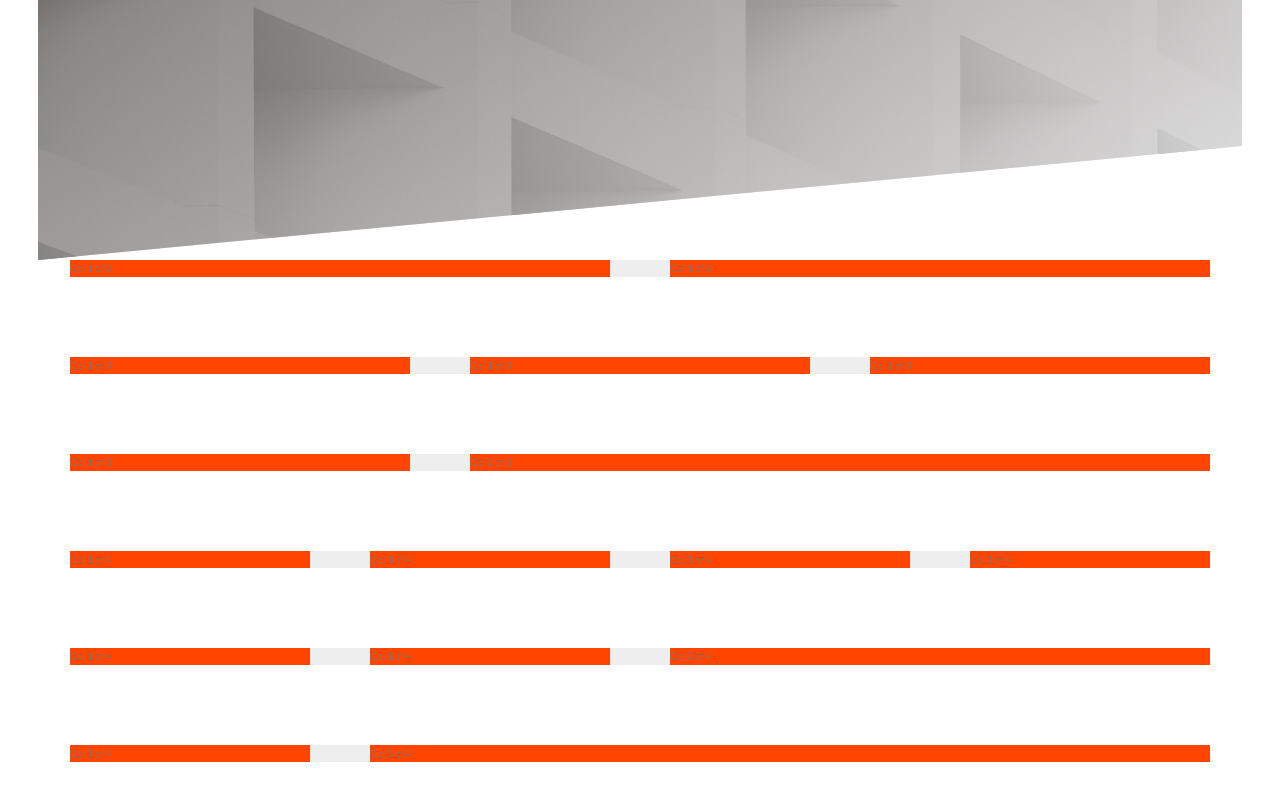
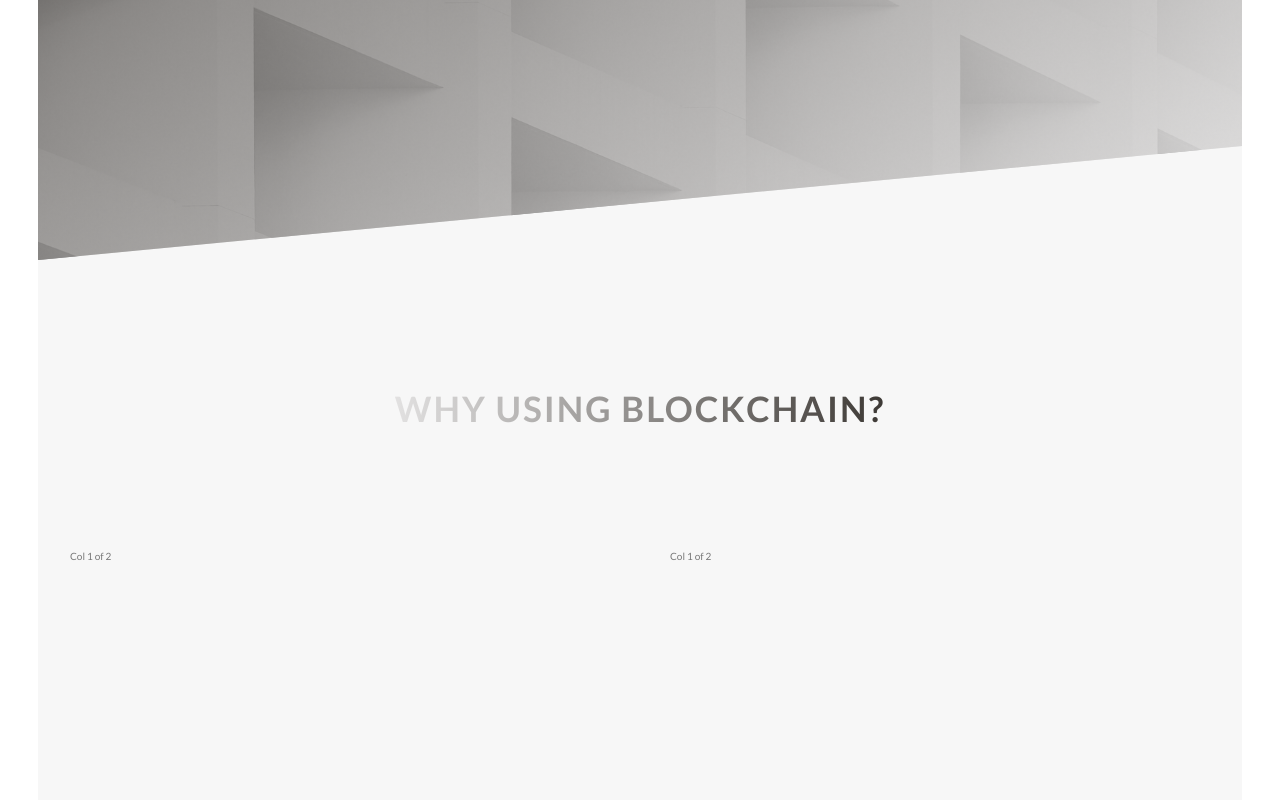
Before and after one commit to debuy-co/landingPage, a React (Create React App) app: page / in a window 1280 px wide. Shown: the part 538-1338 px from the top of the page. Built offline with nearby package versions, Linux system fonts and the light colour scheme.

Commit message:
Building the About Section - Part 1

```diff
--- a/src/App.js
+++ b/src/App.js
@@ -1,11 +1,13 @@
 import Header from "./components/layout/Header";
 import GridTest from "./components/layout/GridTest";
+import About from "./components/about/About";
 
 function App() {
   return (
     <div>
       <Header />
-      <GridTest />
+      <About />
+      {/* <GridTest /> //this was only to show the grid layout*/}
     </div>
   );
 }
--- /dev/null
+++ b/src/components/about/About.js
@@ -0,0 +1,18 @@
+import React from "react";
+
+function About() {
+  return (
+    <section className="section-about">
+      {/*the reason why we use this utility classes is because we want to re-use the h2 element without this center and bottom margin parameters*/}
+      <div className="u-center-text u-margin-bottom-8">
+        <h2 className="heading-secondary">Why using blockchain?</h2>
+      </div>
+      <div className="row">
+        <div className="col-1-of-2">Col 1 of 2</div>
+        <div className="col-1-of-2">Col 1 of 2</div>
+      </div>
+    </section>
+  );
+}
+
+export default About;
--- a/src/sass/abstract/_variables.scss
+++ b/src/sass/abstract/_variables.scss
@@ -4,6 +4,7 @@
 $color-primary: #e2e1e1;
 $color-secondary: #3d3935;
 $color-white: #fff;
+$color-grey-light-1: #f7f7f7;
 
 /*--------------------------------------------------------------
 # Grid
--- a/src/sass/base/_typography.scss
+++ b/src/sass/base/_typography.scss
@@ -49,3 +49,23 @@
   color: #777;
   padding: 3rem; /*with this padding it will give the nice white margin on all the webpage*/
 }
+
+.heading-secondary {
+  font-size: 3.5rem;
+  text-transform: uppercase;
+  font-weight: 700;
+
+  //here below the code is written to give the linear gradient color effect on the h2 element
+  display: inline-block;
+  background-image: linear-gradient(to right, $color-primary, $color-secondary);
+  -webkit-background-clip: text; //the gradient will only be visible where the text is
+  color: transparent; //the color of the text is transparent so that we can see the background image
+
+  //here below we give the crazy effect when we pass with the mouse on the h2 element
+  letter-spacing: 2px;
+  animation: all 0.2s;
+  &:hover {
+    transform: skewY(2deg) skewX(15deg) scale(1.1);
+    text-shadow: 0.5rem 1rem 2rem rgba(black, 0.2);
+  }
+}
--- a/src/sass/base/_utilities.scss
+++ b/src/sass/base/_utilities.scss
@@ -0,0 +1,9 @@
+//this class will very simply center the element in which is wrap around
+//it is a very simple utility class
+.u-center-text {
+  text-align: center;
+}
+
+.u-margin-bottom-8 {
+  margin-bottom: 8rem;
+}
--- a/src/sass/layout/_grid.scss
+++ b/src/sass/layout/_grid.scss
@@ -2,7 +2,7 @@
   max-width: $grid-width; //nowadays the standard is 1140 px because it fits perfectly into a 1280 monitor;
   //we selected max-width instead of the width because it will let our code to adapt to the available width.
   //so basically if the available space is 1140px fine , otherwise it will fill 100% of the available space
-  background-color: #eee;
+  //background-color: #eee;
   margin: 0 auto; //this is the trick that everyone use to center elements inside another block
   /*
   specifically -> When you have specified a width on the object that you have applied margin: 0 auto to, the object will sit centrally within it's parent container.Specifying auto as the second parameter basically tells the browser to automatically determine the left and right margins itself, which it does by setting them equally. It guarantees that the left and right margins will be set to the same size. The first parameter 0 indicates that the top and bottom margins will both be set to 0.
@@ -20,7 +20,7 @@
   //this is the attribute selector and it will make our code cleaner instead of repeating class by class
   //this will select all the class where the name START with "col-", and the magic happen with the symbol "^", instead the symbol "*" will select the class which CONTAIN "col-", instead the symbol "$" will select the class which END with "col-"
   [class^="col-"] {
-    background-color: orangered;
+    //background-color: orangered;
     float: left; //in order to have the elements horizontally rendered
     //if all the elements are floating the height of the row element will collapse and become zero, so what we do in this case is to use the "clear fix hack" as we added above with the "include" method
     &:not(:last-child) {
--- a/src/sass/pages/_home.scss
+++ b/src/sass/pages/_home.scss
@@ -0,0 +1,5 @@
+.section-about {
+  background-color: $color-grey-light-1;
+  padding: 25rem 0;
+  margin-top: -20vh; //we gave a negative margin so that the entire section move up and it covers the white space leave behind by the previous section which has the the bottom right corner cut off.
+}
```
